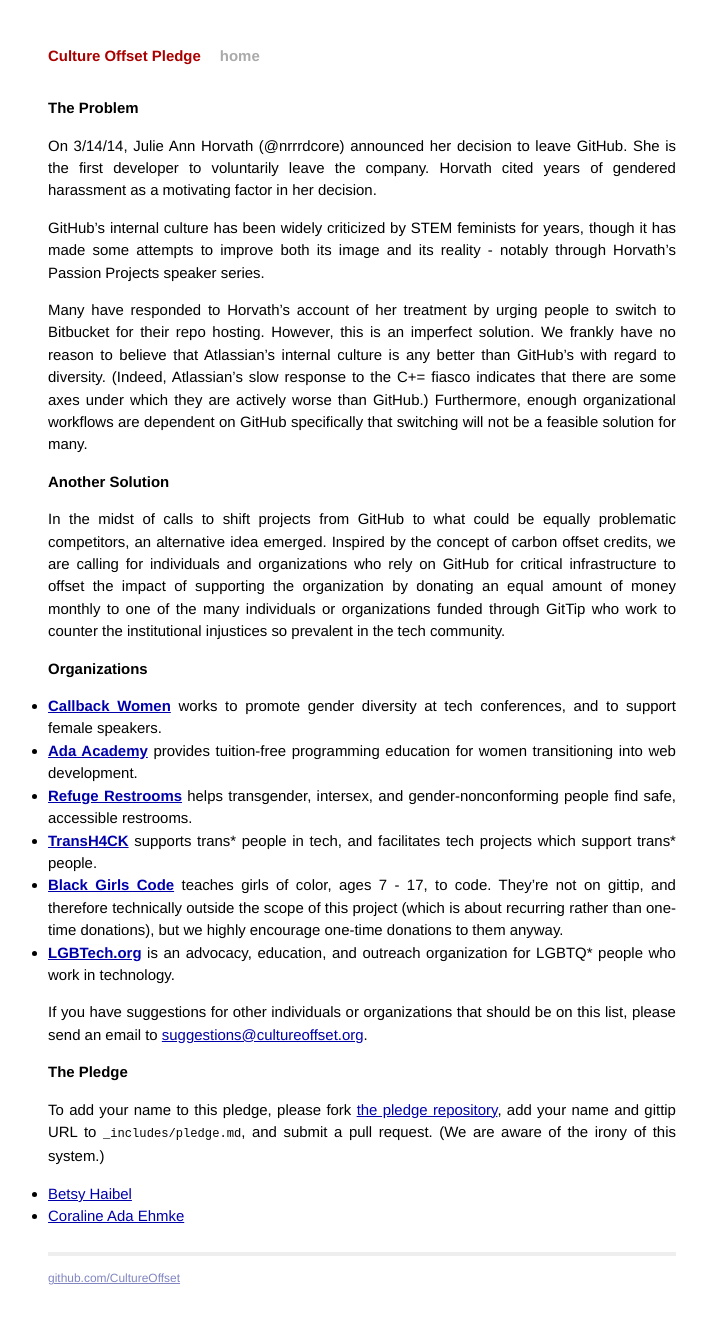
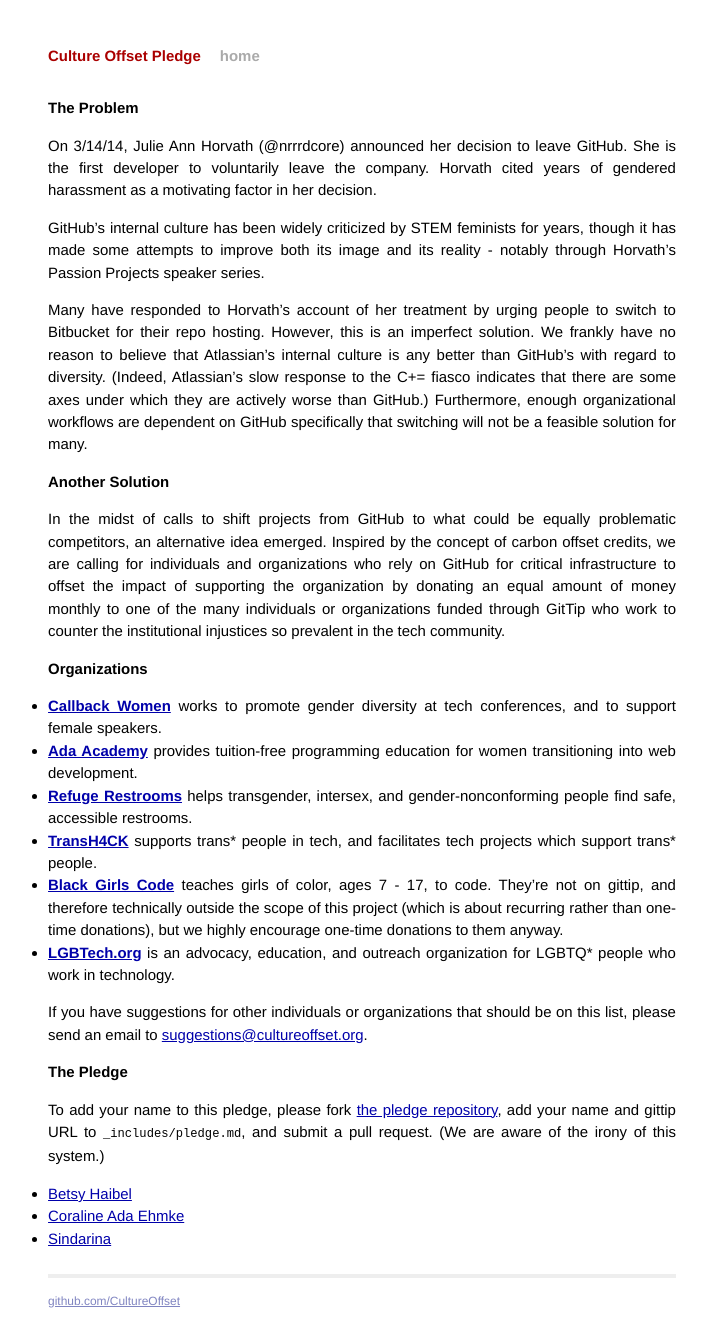
Before and after one commit to CultureOffset/cultureoffset.github.com, a Jekyll site: the page built from index.md, in a window 1280 px wide. Shown: the whole page, without its empty margins (278-985 px from the left). Built offline with Jekyll 4.4.1, drawn with Linux system fonts in a browser that asks for light colours; Markdown is read by kramdown in place of the engine named in the settings; before the commit the page ends 1302 px from its top, so only the background shows below that.

Commit message:
Update pledge.md

```diff
--- a/_includes/pledge.md
+++ b/_includes/pledge.md
@@ -1,2 +1,3 @@
 - [Betsy Haibel](https://gittip.com/betsythemuffin)
 - [Coraline Ada Ehmke](https://www.gittip.com/bantik)
+- [Sindarina](https://www.gittip.com/sindarina)
```
